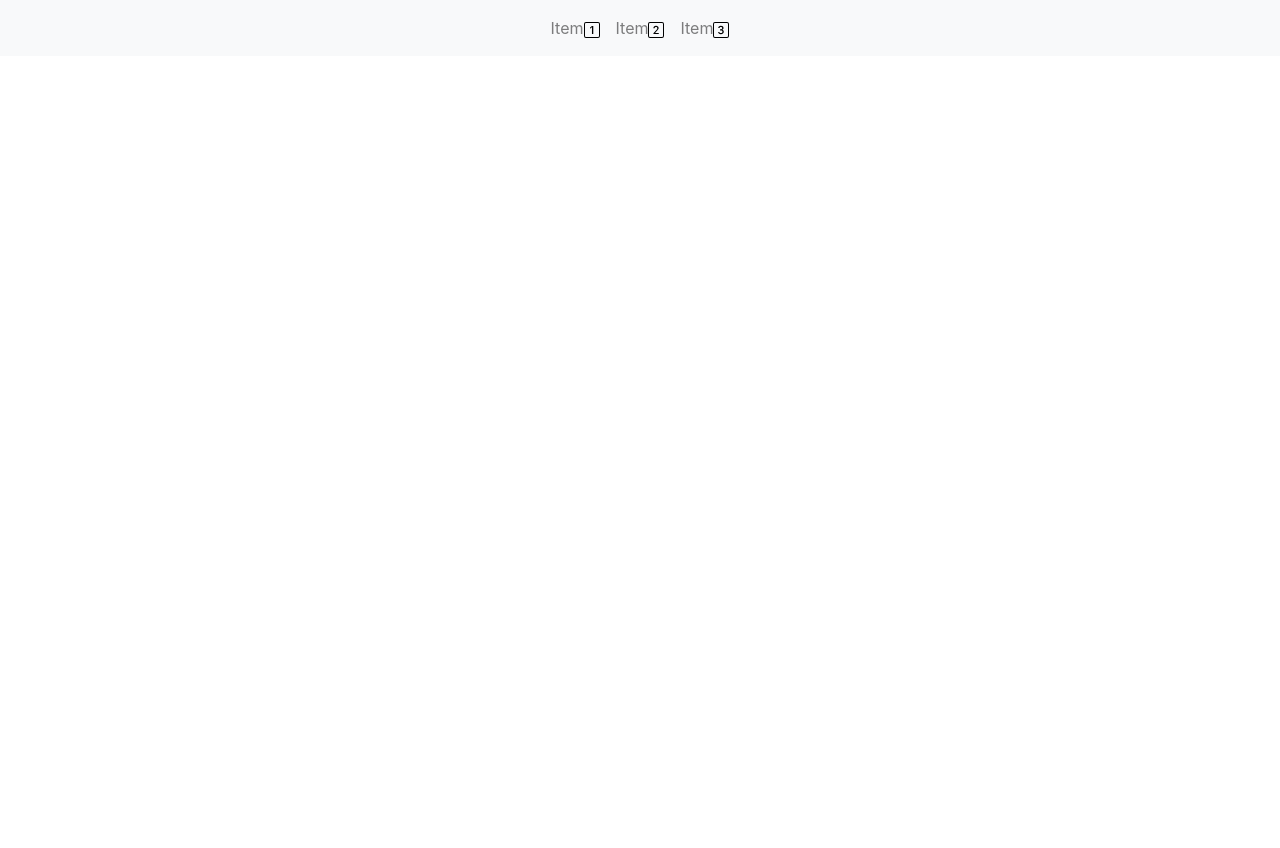
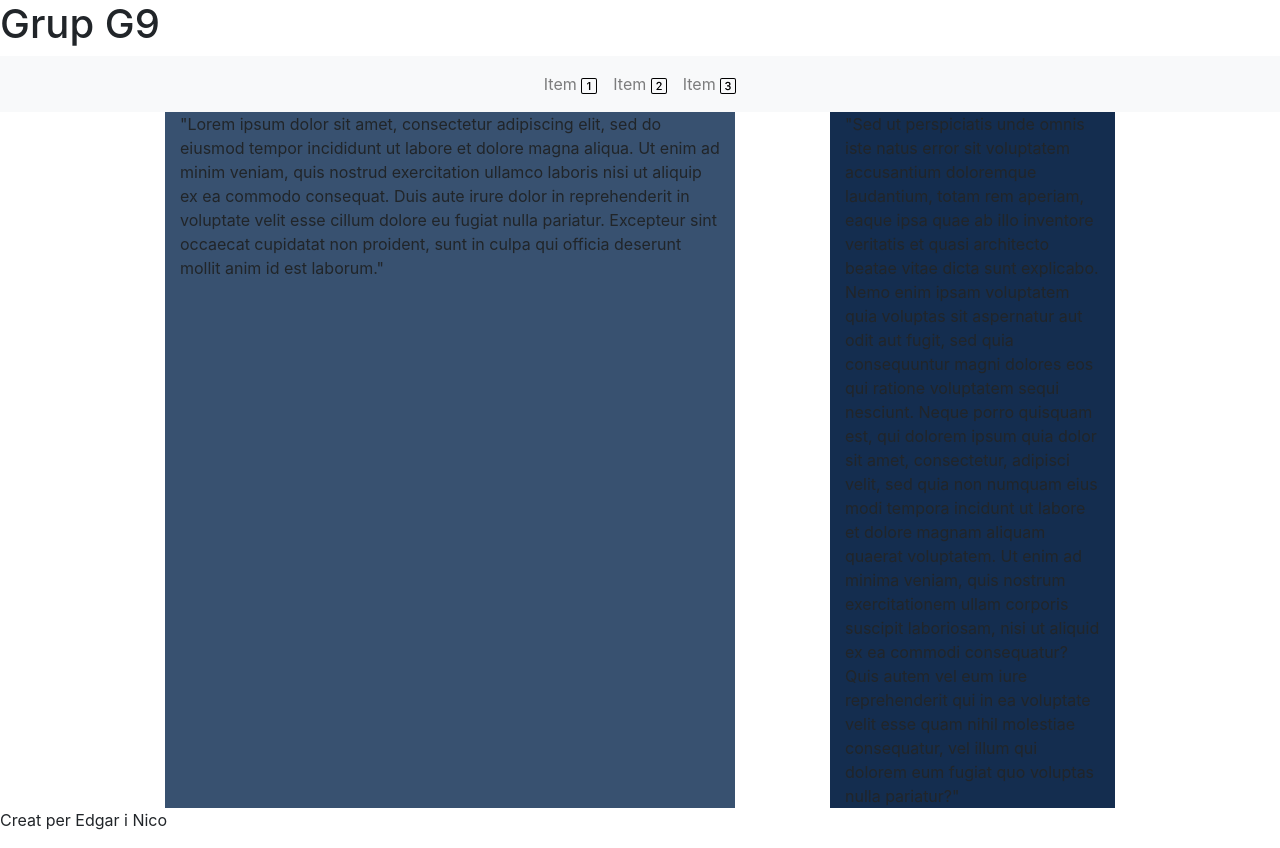
Before and after one commit to NicolasDiazVazquez/LayoutG9, a website: page index.html in a window 1280 px wide. Before the commit the page ends 800 px from the top, so only its background shows below. Drawn offline with nearby package versions, Linux system fonts and the light colour scheme.

Commit message:
Predisenys

```diff
--- a/css/style.css
+++ b/css/style.css
@@ -1,10 +1,26 @@
+
+/* Propietats */
 :root {
-    --primary: #222831;
-    --secondary: #393e46;
-    --terciary: #f96d00;
+    --primary: #9fd3c7;
+    --secondary: #385170;
+    --terciary: #142d4c;
+}
+
+header {
+    align-items: center;
 }
 
 body {
-    background-color: var(--primary);
-    color: var(--secondary);
-    }
+    background-color: #9fd3c7;
+}
+
+
+#MainContent {
+    background-color: #385170;
+    position: relative;
+    ;
+}
+
+#Content {
+    background-color: #142d4f;
+}
--- a/index.html
+++ b/index.html
@@ -2,54 +2,74 @@
 <head>
 
     <!-- Importem llibreries-->
-    <link rel="stylesheet" href="css/style.css">
+    <link rel="stylesheet" href="css/style.css  ">
     <link rel="stylesheet" href="https://cdn.jsdelivr.net/npm/bootstrap@4.3.1/dist/css/bootstrap.min.css" integrity="sha384-ggOyR0iXCbMQv3Xipma34MD+dH/1fQ784/j6cY/iJTQUOhcWr7x9JvoRxT2MZw1T" crossorigin="anonymous">
-
+    <script src="https://cdn.jsdelivr.net/npm/bootstrap@5.0.2/dist/js/bootstrap.bundle.min.js" integrity="sha384-MrcW6ZMFYlzcLA8Nl+NtUVF0sA7MsXsP1UyJoMp4YLEuNSfAP+JcXn/tWtIaxVXM" crossorigin="anonymous"></script>
+    <script src="javascript/predisenys.js" type="text/javascript" defer></script>
 
 
     <!-- Afeguim titol a la pagina inicial -->
     <title>Pagina Inicial</title>
 </head>
 
-<header>
 
-    <!-- Capçelera -->
-
-</header>
 
 <body>
 
 
-    <!-- Menu de navegació -->
-    <nav class="navbar navbar-expand-lg navbar-light bg-light">
-        <div class="container-fluid">
-          <button class="navbar-toggler" type="button" data-bs-toggle="collapse" data-bs-target="#navbarNav" aria-controls="navbarNav" aria-expanded="false" aria-label="Toggle navigation">
-            <span class="navbar-toggler-icon"></span>
-          </button>
-          <div class="collapse navbar-collapse justify-content-center" id="navbarNav">
-            <ul class="navbar-nav">
-              <li class="nav-item">
-                <a class="nav-link" href="#">Item<img src="imatges/1-square.svg" alt="1"></a>
-              </li>
-              <li class="nav-item">
-                <a class="nav-link" href="#">Item<img src="imatges/2-square.svg" alt="1"></a>
-              </li>
-              <li class="nav-item">
-                <a class="nav-link" href="#">Item<img src="imatges/3-square.svg" alt="1"></a>
-              </li>
-            </ul>
-          </div>
+    <!-- Capçelera -->
+    <header>
+
+        <h1>Grup G9</h1>
+
+    </header>
+
+
+        <!-- Navegacio predisenyada -->
+        <div id="nav" class="first-color"></div>
+
+
+        <div class="container">
+            <div class="row">
+
+                <div class="col col-1"></div>
+
+                <!-- Informació -->
+                <div class="col col-6" id="MainContent">
+                    "Lorem ipsum dolor sit amet, consectetur adipiscing elit, sed do eiusmod tempor
+                    incididunt ut labore et dolore magna aliqua. Ut enim ad minim veniam, quis nostrud
+                    exercitation ullamco laboris nisi ut aliquip ex ea commodo consequat. Duis aute irure
+                    dolor in reprehenderit in voluptate velit esse cillum dolore eu fugiat nulla pariatur.
+                    Excepteur sint occaecat cupidatat non proident, sunt in culpa qui officia deserunt mollit anim id est laborum."
+                </div>
+
+                <div class="col col-1"></div>
+
+                <div class="col col-3" id="Content">
+                    "Sed ut perspiciatis unde omnis iste natus error sit voluptatem accusantium doloremque laudantium,
+                        totam rem aperiam, eaque ipsa quae ab illo inventore veritatis et quasi architecto beatae vitae dicta
+                        sunt explicabo. Nemo enim ipsam voluptatem quia voluptas sit aspernatur aut odit aut fugit, sed quia
+                        consequuntur magni dolores eos qui ratione voluptatem sequi nesciunt. Neque porro quisquam est, qui
+                        dolorem ipsum quia dolor sit amet, consectetur, adipisci velit, sed quia non numquam eius modi tempora
+                        incidunt ut labore et dolore magnam aliquam quaerat voluptatem. Ut enim ad minima veniam, quis nostrum
+                        exercitationem ullam corporis suscipit laboriosam, nisi ut aliquid ex ea commodi consequatur? Quis autem
+                        vel eum iure reprehenderit qui in ea voluptate velit esse quam nihil molestiae consequatur, vel illum qui
+                        dolorem eum fugiat quo voluptas nulla pariatur?"
+                </div>
+
+                <div class="col col-1"></div>
+
+            </div>
         </div>
-      </nav>
 
+    <!-- Peu de pagina -->
+    <footer>
+
+        <p>Creat per Edgar i Nico</p>
+
+    </footer>
 </body>
 
 
 
-<footer>
-
-    <!-- Peu de pagina -->
-
-</footer>
-
 </html>
--- /dev/null
+++ b/javascript/predisenys.js
@@ -0,0 +1,28 @@
+
+//Navegació
+var body = document.getElementById("nav");
+body.innerHTML = `
+    <!-- Menu de navegació -->
+        <nav class="navbar navbar-expand-lg navbar-light bg-light">
+            <div class="container-fluid">
+            <button class="navbar-toggler" type="button" data-bs-toggle="collapse" data-bs-target="#menuNav" aria-controls="menuNav" aria-expanded="false" aria-label="Toggle navigation">
+                <span class="navbar-toggler-icon"></span>
+            </button>
+                <div class="collapse navbar-collapse justify-content-center" id="menuNav">
+                    <ul class="navbar-nav">
+                        <li class="nav-item">
+                            <a class="nav-link" href="llenguatgemarques.html">Item <img src="imatges/1-square.svg" alt="1"></a>
+                        </li>
+
+                        <li class="nav-item">
+                            <a class="nav-link" href="">Item <img src="imatges/2-square.svg" alt="2"></a>
+                        </li>
+
+                        <li class="nav-item">
+                            <a class="nav-link" href="">Item <img src="imatges/3-square.svg" alt="3"></a>
+                        </li>
+                    </ul>
+                </div>
+            </div>
+        </nav>
+`;
```
